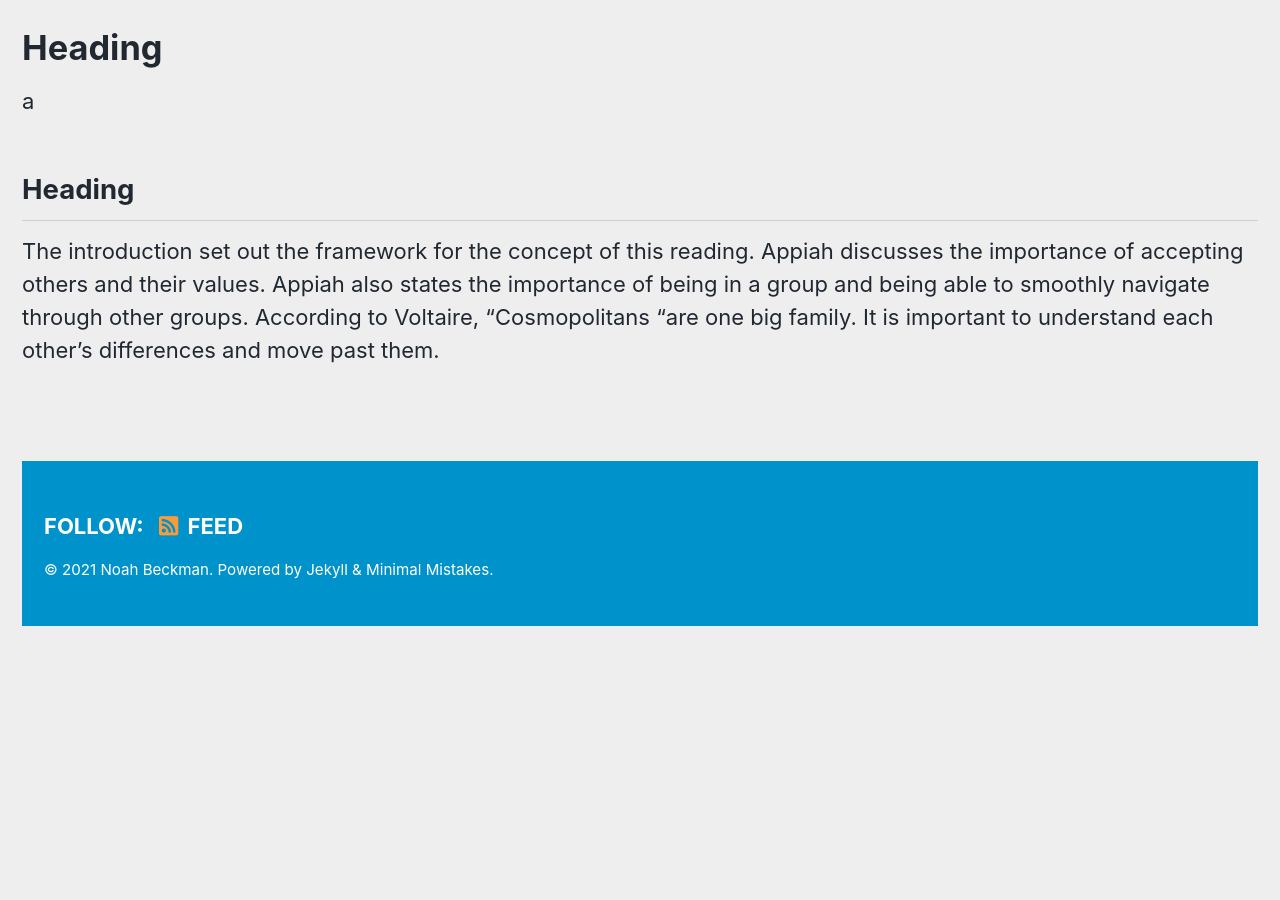
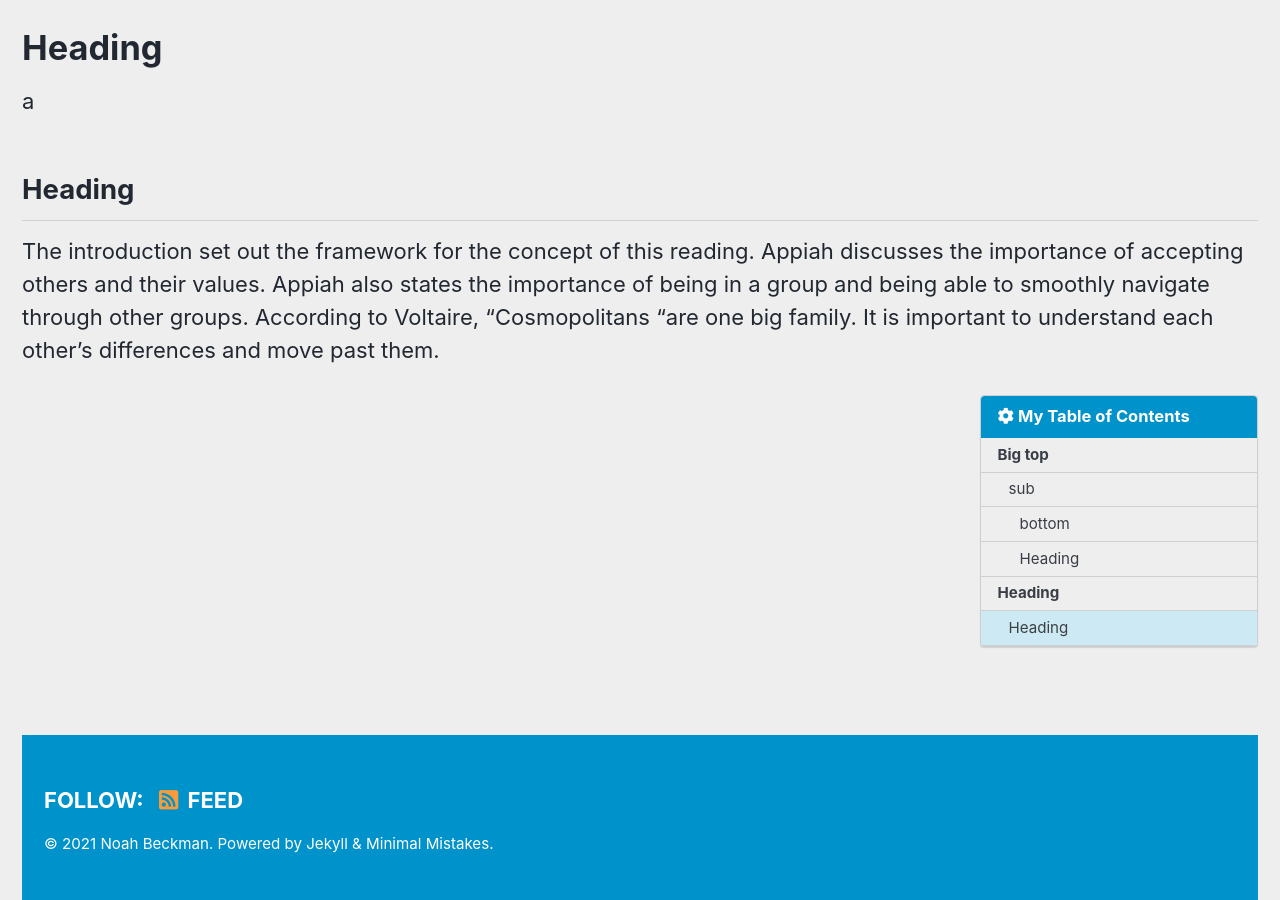
Before and after one commit to CyberM00se/Website, a Jekyll site: the page built from _pages/TechNotes.md, in a window 1280 px wide and 900 px high, scrolled down 878 px. Built offline with Jekyll 4.4.1, drawn with Linux system fonts in a browser that asks for light colours; cached includes are drawn as plain includes; our own code applies the rules of GitHub Pages for plain Markdown files; before the commit the page ends 1504 px from its top, so only the background shows below that.

Commit message:
Update TechNotes.md

```diff
--- a/_pages/TechNotes.md
+++ b/_pages/TechNotes.md
@@ -22,3 +22,5 @@ The introduction set out the framework for the concept of this reading. Appiah d
 a
 ## Heading
 The introduction set out the framework for the concept of this reading. Appiah discusses the importance of accepting others and their values. Appiah also states the importance of being in a group and being able to smoothly navigate through other groups. According to Voltaire, “Cosmopolitans “are one big family. It is important to understand each other’s differences and move past them.
+
+{% include toc icon="cog" title="My Table of Contents" %}
```
